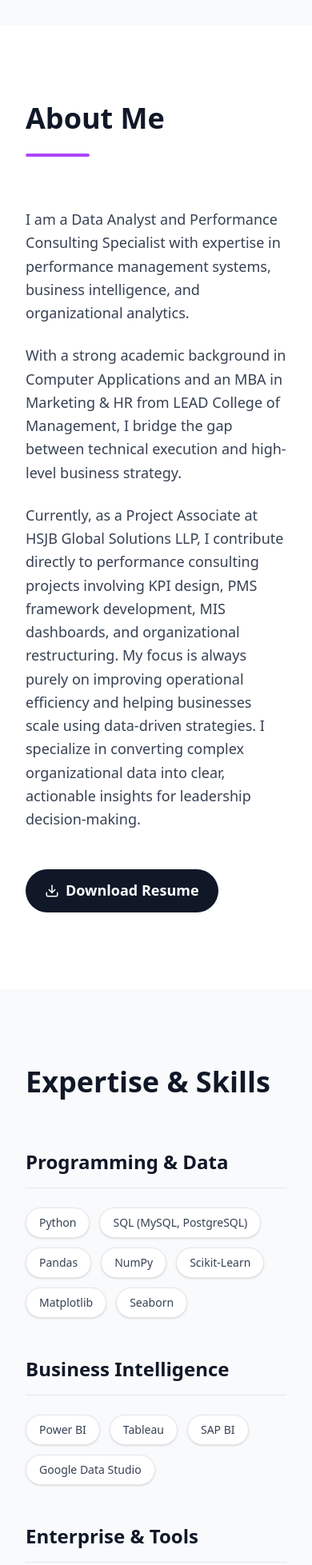
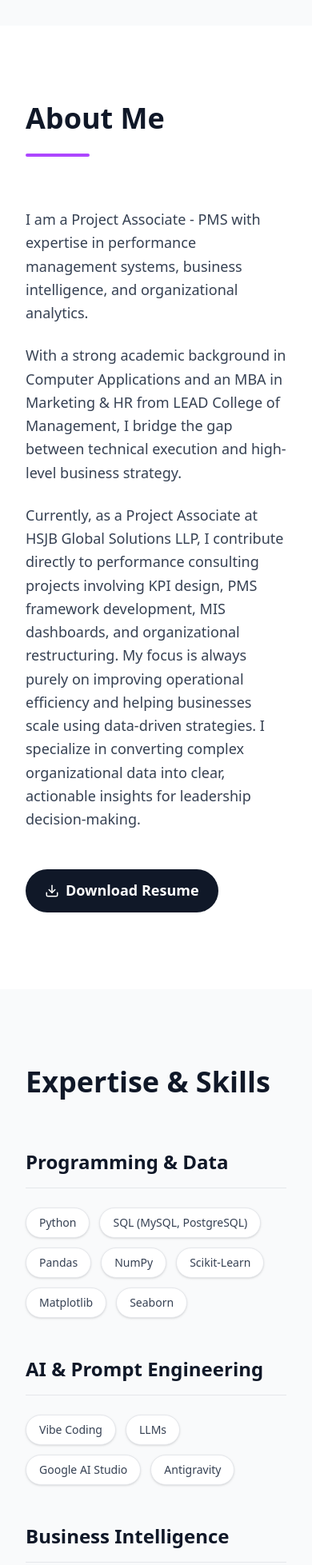
Before and after one commit to dinakardinu26/dinakar-portfolio, a Next.js app: page / in a window 390 px wide. Shown: the part 4573-6530 px from the top of the page at 80% size. Built offline with nearby package versions, Linux system fonts and the light colour scheme.

Commit message:
Refactor: Update profile text, add AI skills, and optimize mobile 100dvh responsiveness

```diff
--- a/app/page.tsx
+++ b/app/page.tsx
@@ -10,7 +10,7 @@ import Contact from "@/components/Contact";
 
 export default function Home() {
   return (
-    <main className="bg-[#121212] min-h-screen no-scrollbar font-sans selection:bg-purple-500/30">
+    <main className="bg-[#121212] min-h-[100dvh] no-scrollbar font-sans selection:bg-purple-500/30">
       <ScrollyCanvas>
         <Overlay />
       </ScrollyCanvas>
--- a/components/About.tsx
+++ b/components/About.tsx
@@ -10,7 +10,7 @@ export default function About() {
         </div>
         <div className="md:w-2/3 space-y-6 text-lg text-gray-700 dark:text-gray-300 font-light leading-relaxed">
           <p>
-            I am a Data Analyst and Performance Consulting Specialist with expertise in performance management systems, business intelligence, and organizational analytics.
+            I am a Project Associate - PMS with expertise in performance management systems, business intelligence, and organizational analytics.
           </p>
           <p>
             With a strong academic background in Computer Applications and an MBA in Marketing & HR from LEAD College of Management, I bridge the gap between technical execution and high-level business strategy.
--- a/components/ExpertiseSkills.tsx
+++ b/components/ExpertiseSkills.tsx
@@ -1,6 +1,7 @@
 export default function ExpertiseSkills() {
   const skills = {
     "Programming & Data": ["Python", "SQL (MySQL, PostgreSQL)", "Pandas", "NumPy", "Scikit-Learn", "Matplotlib", "Seaborn"],
+    "AI & Prompt Engineering": ["Vibe Coding", "LLMs", "Google AI Studio", "Antigravity"],
     "Business Intelligence": ["Power BI", "Tableau", "SAP BI", "Google Data Studio"],
     "Enterprise & Tools": ["SAP ERP", "Advanced Microsoft Excel", "Google Workspace", "Google Analytics", "Meta Ads"],
     "Core Expertise": ["Performance Management Systems", "Organizational Gap Analysis", "MIS Dashboard Development", "Retail Operations Analytics", "AI Powered Workflow Automation"],
--- a/components/Overlay.tsx
+++ b/components/Overlay.tsx
@@ -21,7 +21,7 @@ export default function Overlay() {
 
   return (
     <div className="absolute inset-0 z-10" ref={containerRef}>
-      <div className="sticky top-0 h-screen w-full flex flex-col justify-center px-8 md:px-24 pointer-events-none">
+      <div className="sticky top-0 h-[100dvh] w-full flex flex-col justify-center px-8 md:px-24 pointer-events-none">
 
         {/* Section 1 */}
         <motion.div
--- a/components/ScrollyCanvas.tsx
+++ b/components/ScrollyCanvas.tsx
@@ -88,7 +88,7 @@ export default function ScrollyCanvas({ children }: { children?: React.ReactNode
 
   return (
     <div ref={containerRef} className="h-[500vh] relative bg-[#121212]">
-      <div className="sticky top-0 h-screen w-full overflow-hidden">
+      <div className="sticky top-0 h-[100dvh] w-full overflow-hidden">
          <canvas ref={canvasRef} className="w-full h-full block" />
       </div>
       {children}
```
